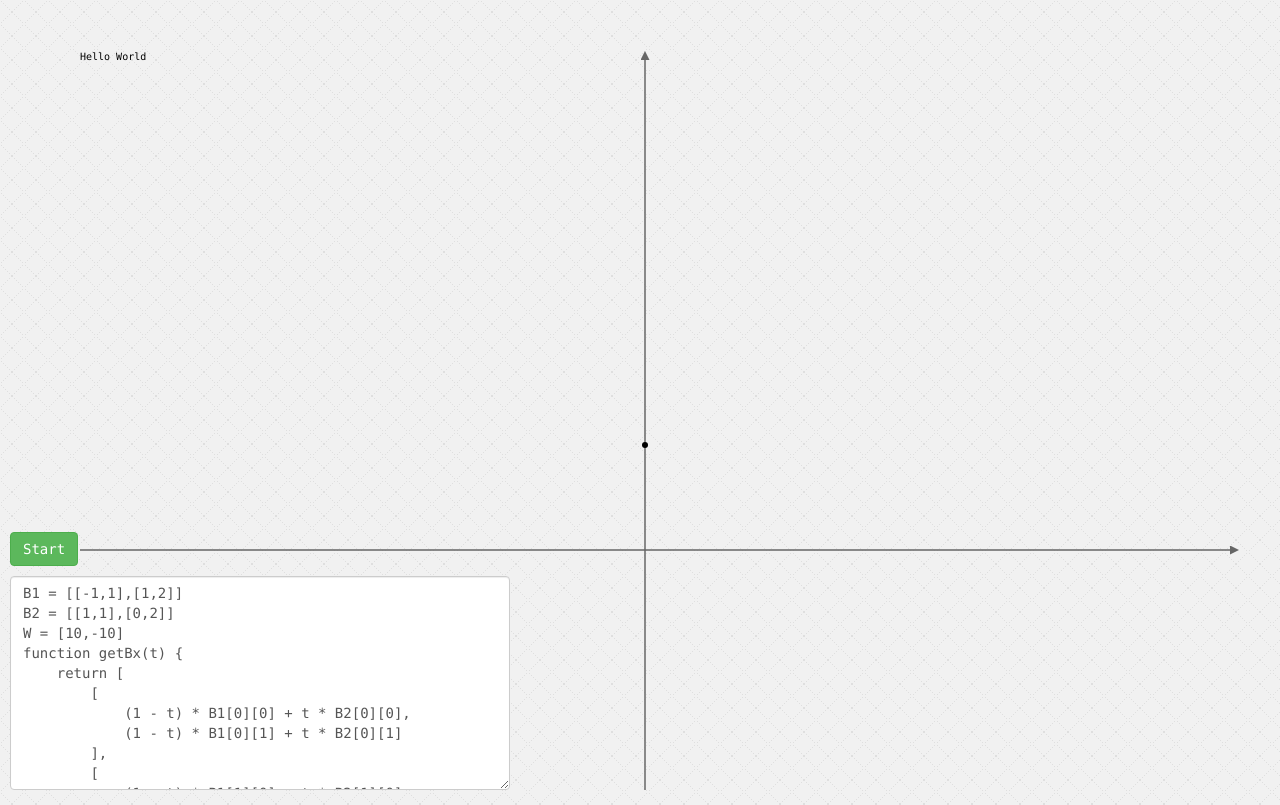
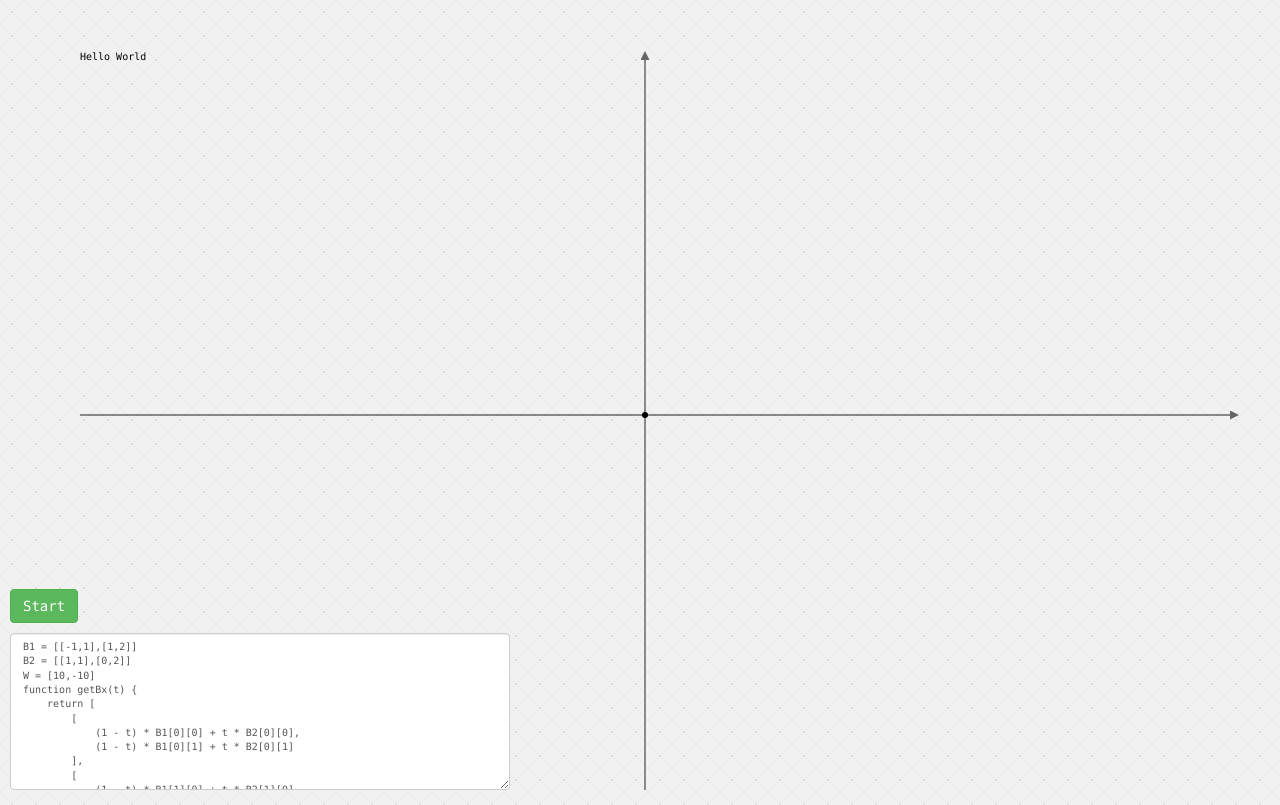
Before and after one commit to IonicaBizau/vectorial-spaces, a website: page index.html in a window 1280 px wide. Drawn offline with Linux system fonts and the light colour scheme.

Commit message:
Set x1 y values

```diff
--- a/handlers.js
+++ b/handlers.js
@@ -19,7 +19,7 @@ $(document).ready(function() {
             return (AXES.x1.x2 - AXES.x1.x1) / 2 + x;
         },
         y: function (y) {
-            return AXES.x2.y2 * 3 + (AXES.x2.y1 - AXES.x2.y2) / 2 - y;
+            return AXES.x2.y2 - 10 + (AXES.x2.y1 - AXES.x2.y2) / 2 - y;
         },
         setPosition: function (x, y, el) {
             var tr = "translate(" + AXES.x(x) + "," + AXES.y(y) + ")";
@@ -30,6 +30,7 @@ $(document).ready(function() {
         }
     };
     AXES.x2.x1 = AXES.x2.x2 = (AXES.x1.x2 - AXES.x1.x1) / 2;
+    AXES.x1.y1 = AXES.x1.y2 = (AXES.x2.y1 - AXES.x2.y2) / 2;
 
     var svg = d3.select(".graph").append("svg:svg")
         .attr("width", width)
--- a/style.css
+++ b/style.css
@@ -54,4 +54,5 @@ text {
 .input-things textarea {
     margin-top: 10px;
     width: 500px;
+    font-size: 10px;
 }
```
